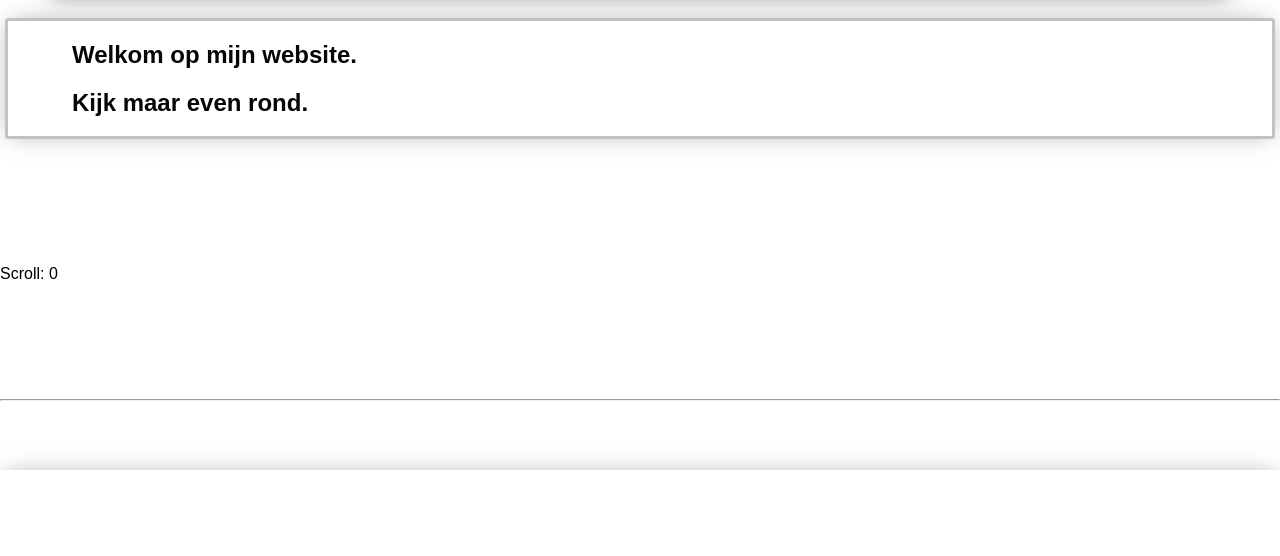
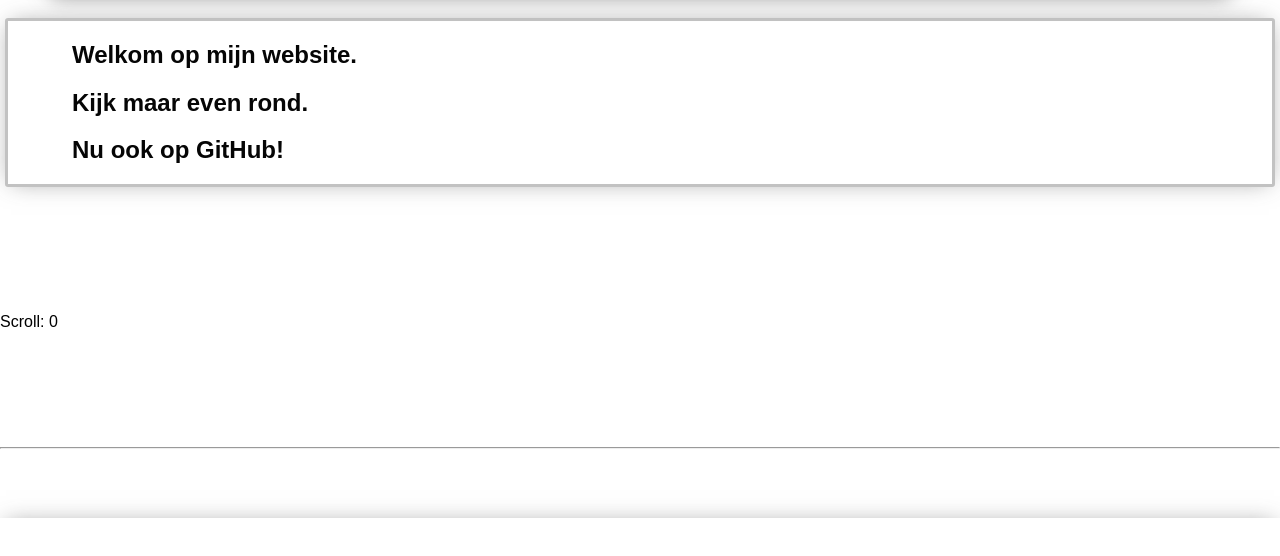
Before and after one commit to OscarNOW/old-website, a plain HTML site: page index.html in a window 1280 px wide. Shown: the part 100-656 px from the top of the page. Drawn offline with nearby package versions, Linux system fonts and the light colour scheme.

Commit message:
Update index.html

```diff
--- a/index.html
+++ b/index.html
@@ -185,6 +185,7 @@ body {
 
     <h2>Welkom op mijn website.</h2>
     <h2>Kijk maar even rond.</h2>
+    <h2>Nu ook op GitHub!</h2
 
     <!-- |EINDE UITLEG| -->
 
```
